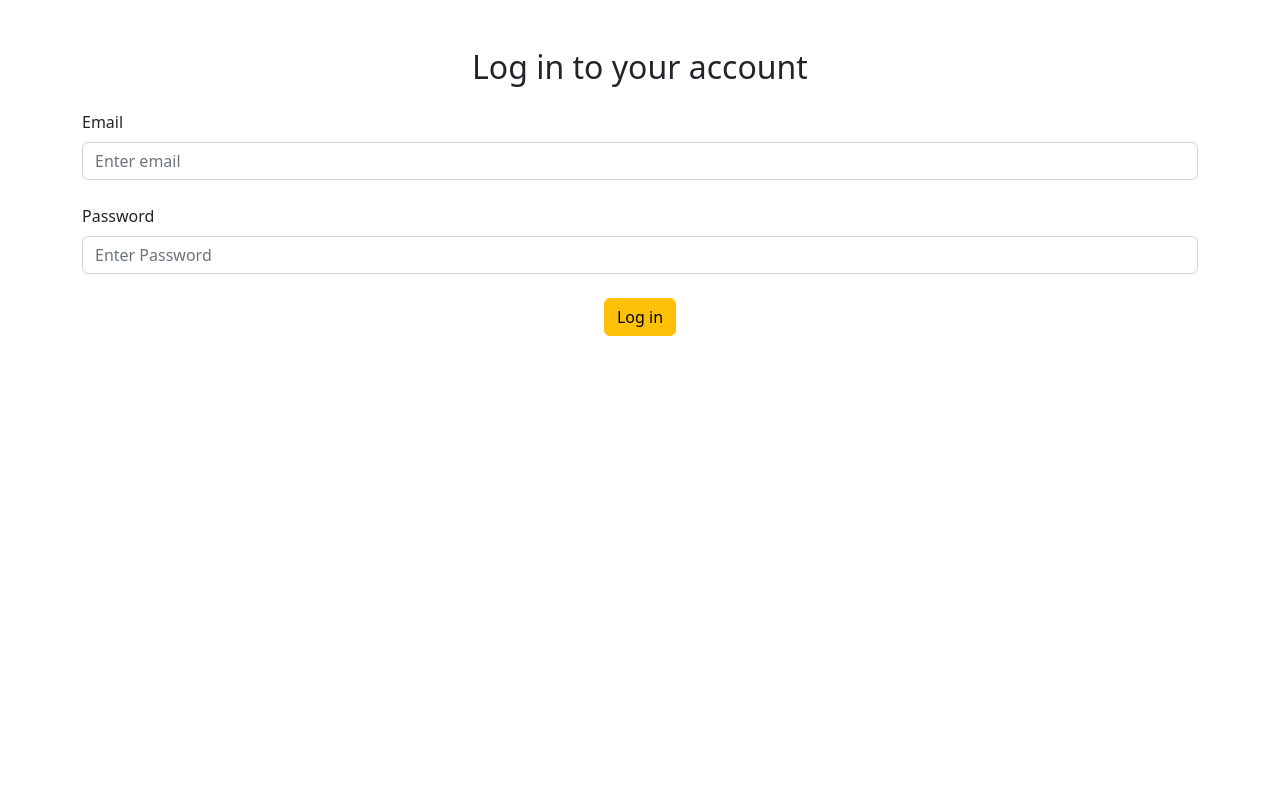
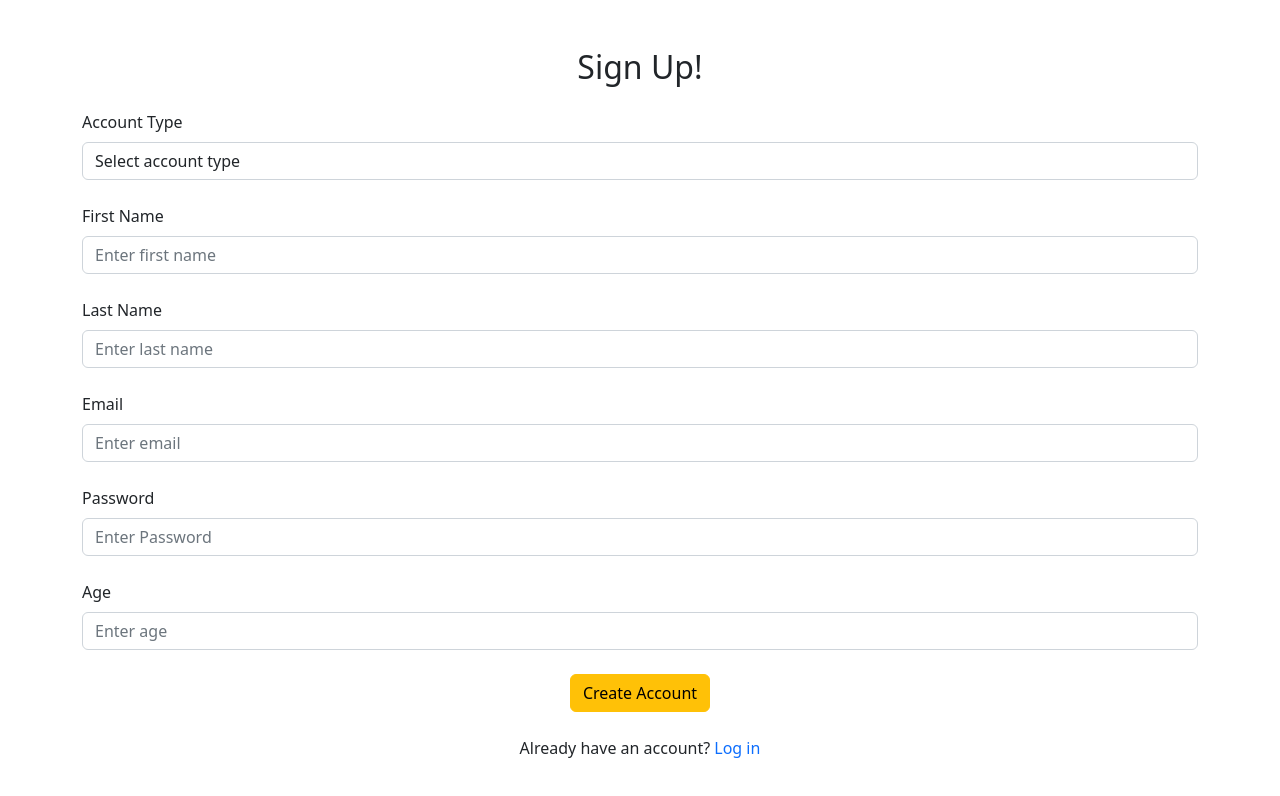
Before and after one commit to giovabos11/db-ui-team-1, a React (Create React App) app in the folder frontend/: page / in a window 1280 px wide. Shown: the top 796 px of the page. Built offline with nearby package versions, Linux system fonts and the light colour scheme.

Commit message:
Added links

```diff
--- a/frontend/src/App.jsx
+++ b/frontend/src/App.jsx
@@ -3,7 +3,7 @@ import { NewAccount } from "./components";
 
 export function App() {
   return <>
-    <Login />
+    <NewAccount />
   </>;
 }
 
--- a/frontend/src/components/custom.css
+++ b/frontend/src/components/custom.css
@@ -2,3 +2,7 @@
     display: block;
     margin: 0 auto;
 };
+
+.container p {
+    text-align: center;
+}
--- a/frontend/src/components/login.jsx
+++ b/frontend/src/components/login.jsx
@@ -1,14 +1,16 @@
 import { useState } from "react";
 import axios from "axios";
 import { Form, Button } from "react-bootstrap";
-import './custom.css'
-import 'bootstrap';
-import 'bootstrap/dist/css/bootstrap.min.css';
+import { NewAccount } from "./newAccount";
+import "./custom.css";
+import "bootstrap";
+import "bootstrap/dist/css/bootstrap.min.css";
 
 export const Login = () => {
   const [email, setEmail] = useState("");
   const [password, setPassword] = useState("");
   const [errorMessage, setErrorMessage] = useState("");
+  const [hasAccount, setHasAccount] = useState(true);
 
   const handleSubmit = async (event) => {
     event.preventDefault();
@@ -32,9 +34,15 @@ export const Login = () => {
     setPassword(event.target.value);
   };
 
+  const handleCreateAccountClick = () => {
+    setHasAccount(false);
+  };
+
   return (
     <div className="container mt-5">
-      <h2 className="mb-4 text-center">Log in to your account</h2>
+      {hasAccount ? (
+        <>
+          <h2 className="mb-4 text-center">Log in!</h2>
           {errorMessage && <p className="text-danger">{errorMessage}</p>}
 
           <Form onSubmit={handleSubmit}>
@@ -56,10 +64,30 @@ export const Login = () => {
                 onChange={handlePasswordChange}
               />
             </Form.Group>
-        <Button variant="primary" type="submit" className="btn-warning d-flex justify-content-center">
+
+            <Button
+              variant="primary"
+              type="submit"
+              className="btn-warning d-flex justify-content-center"
+            >
               Log in
             </Button>
+
+            <p className="mt-4 text-center">
+              Don't have an account?{" "}
+              <span
+                className="text-primary"
+                style={{ cursor: "pointer" }}
+                onClick={handleCreateAccountClick}
+              >
+                Create one
+              </span>
+            </p>
           </Form>
+        </>
+      ) : (
+        <NewAccount />
+      )}
     </div>
   );
 };
--- a/frontend/src/components/newAccount.jsx
+++ b/frontend/src/components/newAccount.jsx
@@ -1,5 +1,6 @@
 import { Link, useNavigate } from "react-router-dom";
 import { useState } from "react";
+import { Login } from "./login";
 import axios from "axios";
 import { Form, Button } from "react-bootstrap";
 import "./custom.css";
@@ -14,6 +15,7 @@ export const NewAccount = () => {
   const [age, setAge] = useState("");
   const [registerAs, setRegisterAs] = useState("");
   const [errorMessage, setErrorMessage] = useState("");
+  const [hasAccount, setHasAccount] = useState(false);
 
   const handleSubmit = async (event) => {
     event.preventDefault();
@@ -60,8 +62,17 @@ export const NewAccount = () => {
     setRegisterAs(event.target.value);
   };
 
+  const handleAccountClick = () => {
+    setHasAccount(true);
+  };
+
+
   return (
     <div className="container mt-5">
+      {hasAccount ? (
+        <Login />
+      ) : (
+        <>
           <h2 className="mb-4 text-center">Sign Up!</h2>
           {errorMessage && <p className="text-danger">{errorMessage}</p>}
 
@@ -87,7 +98,6 @@ export const NewAccount = () => {
                 value={firstName}
                 onChange={handleFirstNameChange}
               />
-
             </Form.Group>
             <Form.Group controlId="formBasicLastName" className="mb-4">
               <Form.Label>Last Name</Form.Label>
@@ -97,7 +107,6 @@ export const NewAccount = () => {
                 value={lastName}
                 onChange={handleLastNameChange}
               />
-
             </Form.Group>
             <Form.Group controlId="formBasicEmail" className="mb-4">
               <Form.Label>Email</Form.Label>
@@ -137,7 +146,19 @@ export const NewAccount = () => {
               Create Account
             </Button>
 
+            <p className="mt-4 text-center">
+              Already have an account?{" "}
+              <span
+                className="text-primary"
+                style={{ cursor: "pointer" }}
+                onClick={handleAccountClick}
+              >
+                Log in
+              </span>
+            </p>
           </Form>
+        </>
+      )}
     </div>
   );
 };
```
Lines whose indentation alone changed are shown as unchanged.
